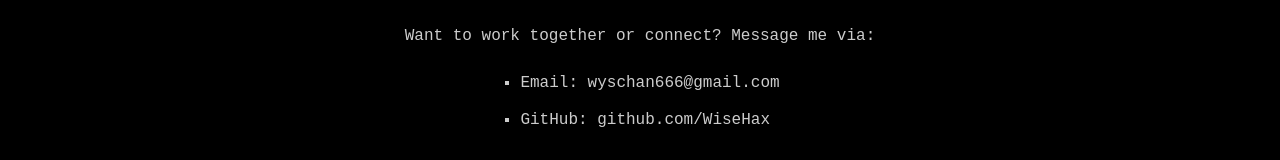
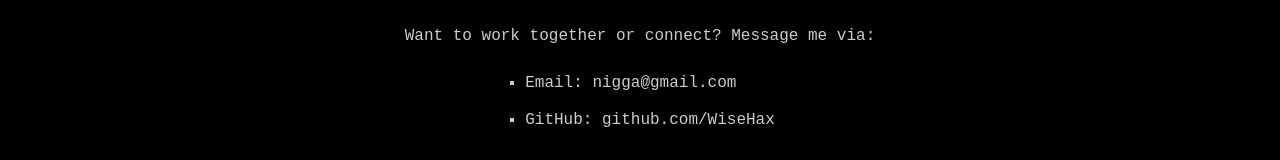
Before and after one commit to WiseHax/WXSE, a plain HTML site: page index.html in a window 1280 px wide. Shown: the part 2809-2969 px from the top of the page. Drawn offline with nearby package versions, Linux system fonts and the light colour scheme.

Commit message:
Update index.html

```diff
--- a/index.html
+++ b/index.html
@@ -189,7 +189,7 @@
   <h2>Contact</h2>
   <p>Want to work together or connect? Message me via:</p>
   <ul>
-    <li>Email: wyschan666@gmail.com</li>
+    <li>Email: nigga@gmail.com</li>
     <li>GitHub: github.com/WiseHax</li>
   </ul>
 </section>
```
